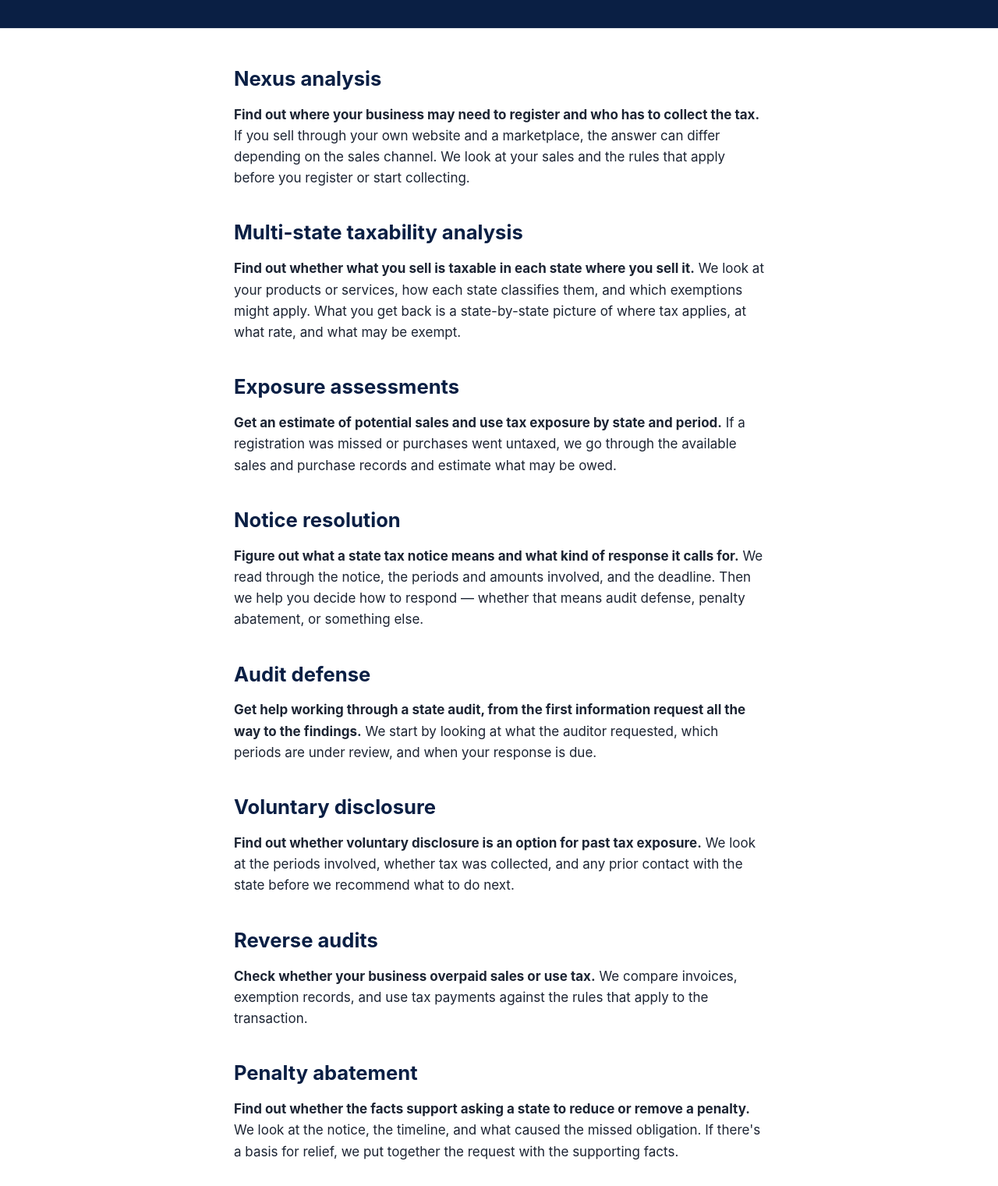
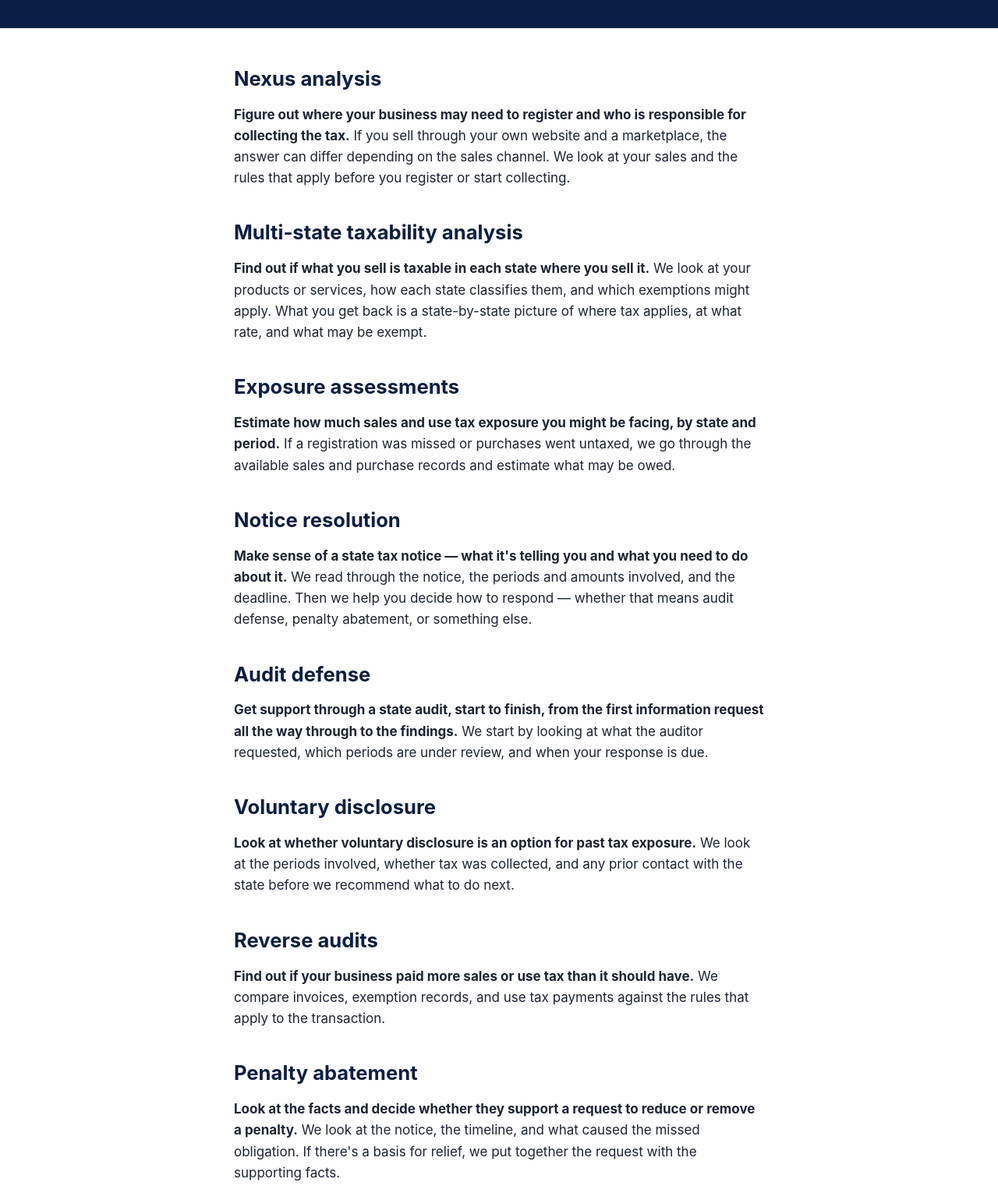
Before and after one commit to stephenpeaster-HollowMarch/sunshine-city-consulting-website, a plain HTML site: page services/index.html in a window 1280 px wide. Shown: the part 300-1821 px from the top of the page at 78% size. Drawn offline with Linux system fonts and the light colour scheme.

Commit message:
Align services hub lead sentences with detail-page hero leads

```diff
--- a/services/index.html
+++ b/services/index.html
@@ -52,42 +52,42 @@
     <div class="wrap narrow">
       <article class="service-entry">
         <h2><a href="nexus-analysis/">Nexus analysis</a></h2>
-        <p><strong>Find out where your business may need to register and who has to collect the tax.</strong> If you sell through your own website and a marketplace, the answer can differ depending on the sales channel. We look at your sales and the rules that apply before you register or start collecting.</p>
+        <p><strong>Figure out where your business may need to register and who is responsible for collecting the tax.</strong> If you sell through your own website and a marketplace, the answer can differ depending on the sales channel. We look at your sales and the rules that apply before you register or start collecting.</p>
       </article>
 
       <article class="service-entry">
         <h2><a href="multi-state-taxability-analysis/">Multi-state taxability analysis</a></h2>
-        <p><strong>Find out whether what you sell is taxable in each state where you sell it.</strong> We look at your products or services, how each state classifies them, and which exemptions might apply. What you get back is a state-by-state picture of where tax applies, at what rate, and what may be exempt.</p>
+        <p><strong>Find out if what you sell is taxable in each state where you sell it.</strong> We look at your products or services, how each state classifies them, and which exemptions might apply. What you get back is a state-by-state picture of where tax applies, at what rate, and what may be exempt.</p>
       </article>
 
       <article class="service-entry">
         <h2><a href="exposure-assessments/">Exposure assessments</a></h2>
-        <p><strong>Get an estimate of potential sales and use tax exposure by state and period.</strong> If a registration was missed or purchases went untaxed, we go through the available sales and purchase records and estimate what may be owed.</p>
+        <p><strong>Estimate how much sales and use tax exposure you might be facing, by state and period.</strong> If a registration was missed or purchases went untaxed, we go through the available sales and purchase records and estimate what may be owed.</p>
       </article>
 
       <article class="service-entry">
         <h2><a href="notice-resolution/">Notice resolution</a></h2>
-        <p><strong>Figure out what a state tax notice means and what kind of response it calls for.</strong> We read through the notice, the periods and amounts involved, and the deadline. Then we help you decide how to respond — whether that means audit defense, penalty abatement, or something else.</p>
+        <p><strong>Make sense of a state tax notice — what it's telling you and what you need to do about it.</strong> We read through the notice, the periods and amounts involved, and the deadline. Then we help you decide how to respond — whether that means audit defense, penalty abatement, or something else.</p>
       </article>
 
       <article class="service-entry">
         <h2><a href="audit-defense/">Audit defense</a></h2>
-        <p><strong>Get help working through a state audit, from the first information request all the way to the findings.</strong> We start by looking at what the auditor requested, which periods are under review, and when your response is due.</p>
+        <p><strong>Get support through a state audit, start to finish, from the first information request all the way through to the findings.</strong> We start by looking at what the auditor requested, which periods are under review, and when your response is due.</p>
       </article>
 
       <article class="service-entry">
         <h2><a href="voluntary-disclosure/">Voluntary disclosure</a></h2>
-        <p><strong>Find out whether voluntary disclosure is an option for past tax exposure.</strong> We look at the periods involved, whether tax was collected, and any prior contact with the state before we recommend what to do next.</p>
+        <p><strong>Look at whether voluntary disclosure is an option for past tax exposure.</strong> We look at the periods involved, whether tax was collected, and any prior contact with the state before we recommend what to do next.</p>
       </article>
 
       <article class="service-entry">
         <h2><a href="reverse-audits/">Reverse audits</a></h2>
-        <p><strong>Check whether your business overpaid sales or use tax.</strong> We compare invoices, exemption records, and use tax payments against the rules that apply to the transaction.</p>
+        <p><strong>Find out if your business paid more sales or use tax than it should have.</strong> We compare invoices, exemption records, and use tax payments against the rules that apply to the transaction.</p>
       </article>
 
       <article class="service-entry">
         <h2><a href="penalty-abatement/">Penalty abatement</a></h2>
-        <p><strong>Find out whether the facts support asking a state to reduce or remove a penalty.</strong> We look at the notice, the timeline, and what caused the missed obligation. If there's a basis for relief, we put together the request with the supporting facts.</p>
+        <p><strong>Look at the facts and decide whether they support a request to reduce or remove a penalty.</strong> We look at the notice, the timeline, and what caused the missed obligation. If there's a basis for relief, we put together the request with the supporting facts.</p>
       </article>
 
       <p><a class="btn" href="../contact/">Get in touch</a></p>
```
